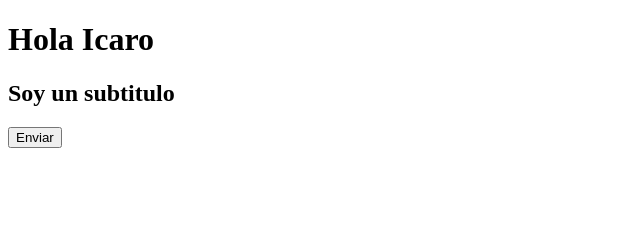
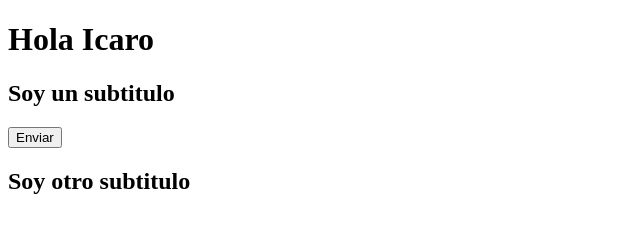
Before and after one commit to Jucepos/repo1, a plain HTML site: page estilos/index.html in a window 1280 px wide. Shown: the whole page, without its empty margins (0-640 px from the left). Drawn offline with Linux system fonts and the light colour scheme.

Commit message:
sub addded

```diff
--- a/estilos/index.html
+++ b/estilos/index.html
@@ -10,5 +10,6 @@
     <h1>Hola Icaro</h1>
     <h2>Soy un subtitulo</h2>
     <button>Enviar</button>
+    <h2>Soy otro subtitulo</h2>
   </body>
 </html>
```
